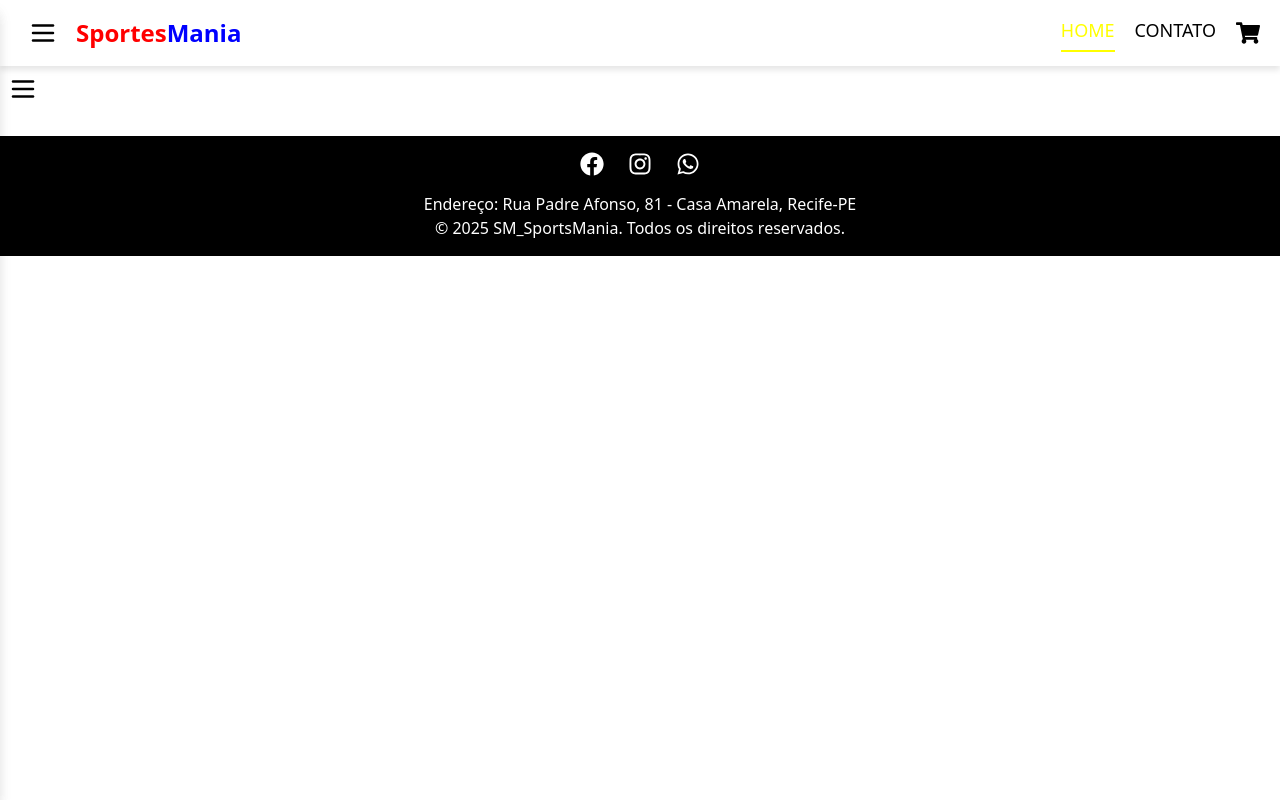
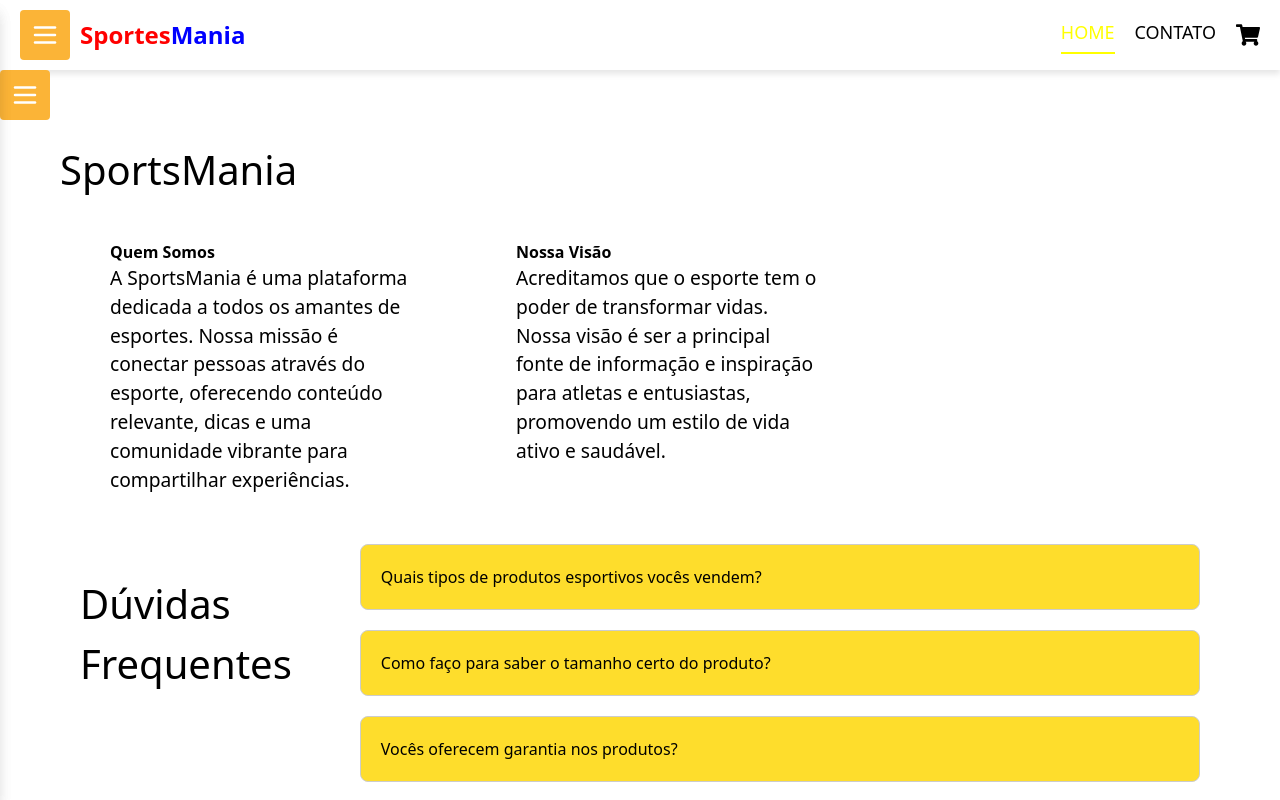
Before and after one commit to GabrielP02/SportsMania, a React (Vite) app: page /aboutus in a window 1280 px wide. Shown: the top 800 px of the page. Built offline with nearby package versions, Linux system fonts and the light colour scheme.

Commit message:
Contato e sobrenos atualizações

```diff
--- /dev/null
+++ b/src/Styles/AboutUs.css
@@ -0,0 +1,80 @@
+.sobre-nos-container {
+    padding: 20px;
+    max-width: 1200px; /* Largura máxima do contêiner */
+    margin: auto; /* Centraliza o contêiner na página */
+    align-items: center;
+    align-content: center;
+    justify-content: center;
+}
+
+.titulo {
+    text-align: left; /* Alinha o título à esquerda */
+    font-size: 2.5em; /* Tamanho da fonte do título */
+    margin-bottom: 20px; /* Espaçamento abaixo do título */
+}
+
+.blocos-container {
+    display: flex; /* Usando flexbox para alinhar os blocos lado a lado */
+    justify-content: space-between; /* Espaço entre os blocos */
+    width: 70%; /* Definindo a largura total dos blocos como 70% */
+}
+
+.bloco {
+    flex: 1; /* Cada bloco ocupa a mesma largura */
+    margin: 0 30px; /* Aumentando a margem lateral entre os blocos */
+    padding: 20px; /* Espaçamento interno dos blocos */
+    border-radius: 8px; /* Bordas arredondadas */
+
+}
+
+.bloco h2 {
+    margin-top: 0; /* Remove a margem superior do título do bloco */
+}
+
+.bloco p {
+    font-size: 1.2em; /* Aumentando o tamanho da fonte do texto dos blocos */
+}
+.DuvidasContainer{
+    display: flex;
+    justify-content: space-between;
+    padding: 20px;
+}
+.duvidas-titulo {
+    justify-content: center;
+    align-items: center;
+    text-align: left; /* Alinha o título à esquerda */
+    font-size: 2.5em; /* Tamanho da fonte do título de dúvidas frequentes */
+    margin: 40px 0 20px; /* Espaçamento acima e abaixo do título */
+}
+
+.duvidas-container {
+    display: flex; /* Usando flexbox para alinhar os blocos lado a lado */
+    justify-content: space-between; /* Espaço entre os blocos */
+    width: 70%; /* Definindo a largura total dos blocos como 70% */
+}
+
+.duvida-bloco {
+    flex: 1; /* Cada bloco ocupa a mesma largura */
+    margin: 10px 0; /* Margem lateral entre os blocos */
+    padding: 20px; /* Espaçamento interno dos blocos */
+    border: 1px solid #ccc; /* Borda ao redor dos blocos */
+    border-radius: 8px; /* Bordas arredondadas */
+    cursor: pointer; /* Muda o cursor para indicar que é clicável */
+    background-color: #FEDD2C; /* Cor de fundo dos blocos */
+    transition: background-color 0.3s; /* Transição suave para a cor de fundo */
+}
+.duvidas-blocos {
+    display: flex; /* Usando flexbox para alinhar os blocos de perguntas */
+    flex-direction: column; /* Alinha os blocos em coluna */
+    width: 100%; /* Faz com que os blocos ocupem toda a largura disponível */
+    justify-content: space-between;
+}
+
+.duvida-bloco:hover {
+    background-color: #e0e0e0; /* Cor de fundo ao passar o mouse */
+}
+
+.resposta {
+    margin-top: 10px; /* Espaçamento acima da resposta */
+    font-size: 1em; /* Tamanho da fonte da resposta */
+}
--- /dev/null
+++ b/src/pages/AboutUs.jsx
@@ -0,0 +1,53 @@
+import React, { useState } from 'react';
+import '../Styles/AboutUs.css'; // Importando o CSS para estilização
+
+const AboutUs = () => {
+    const [activeIndex, setActiveIndex] = useState(null); // Estado para controlar qual bloco está ativo
+
+    const toggleBlock = (index) => {
+        setActiveIndex(activeIndex === index ? null : index); // Alterna a exibição do bloco
+    };
+
+    return (
+        <div className="sobre-nos-container">
+            <h1 className="titulo">SportsMania</h1>
+            <div className="blocos-container">
+                <div className="bloco">
+                    <h2><b>Quem Somos</b></h2>
+                    <p>
+                        A SportsMania é uma plataforma dedicada a todos os amantes de esportes.
+                        Nossa missão é conectar pessoas através do esporte, oferecendo conteúdo
+                        relevante, dicas e uma comunidade vibrante para compartilhar experiências.
+                    </p>
+                </div>
+                <div className="bloco">
+                    <h2><b>Nossa Visão</b></h2>
+                    <p>
+                        Acreditamos que o esporte tem o poder de transformar vidas.
+                        Nossa visão é ser a principal fonte de informação e inspiração
+                        para atletas e entusiastas, promovendo um estilo de vida ativo e saudável.
+                    </p>
+                </div>
+            </div>
+
+            <div className="DuvidasContainer">
+                <h1 className="duvidas-titulo">Dúvidas Frequentes</h1>
+                <div className="duvidas-blocos">
+                    {['Quais tipos de produtos esportivos vocês vendem?', 'Como faço para saber o tamanho certo do produto?',
+                     'Vocês oferecem garantia nos produtos?', 'Pergunta 4'].map((pergunta, index) => (
+                        <div key={index} className="duvida-bloco" onClick={() => toggleBlock(index)}>
+                            <h2>{pergunta}</h2>
+                            {activeIndex === index && (
+                                <p className="resposta">
+                                    Esta é a resposta para {pergunta}. Aqui você pode adicionar mais informações relevantes.
+                                </p>
+                            )}
+                        </div>
+                    ))}
+                </div>
+            </div>
+        </div>
+    );
+};
+
+export default AboutUs;
--- /dev/null
+++ b/src/pages/Contact.css
@@ -0,0 +1,44 @@
+.container {
+    display: flex;
+    flex-direction: column;
+    align-items: center;
+    justify-content: center;
+    height: 100vh; /* Altura total da tela */
+    padding: 20px;
+    box-sizing: border-box;
+  }
+
+  form {
+    display: flex;
+    flex-direction: column;
+    width: 500px; /* Largura do formulário */
+  }
+
+  .form-group {
+    margin-bottom: 15px;
+  }
+
+  label {
+    margin-bottom: 5px;
+  }
+
+  input, textarea {
+    padding: 10px;
+    border: 1px solid #4a4a4a;
+    border-radius: 4px;
+    width: 100%; /* Largura total do campo */
+    background-color: #7777775c;
+  }
+
+  button {
+    padding: 10px;
+    background-color: #FBB437;
+    color: white;
+    border: none;
+    border-radius: 4px;
+    cursor: pointer;
+  }
+
+  button:hover {
+    background-color: #674203;
+  }
--- /dev/null
+++ b/src/pages/Contact.jsx
@@ -0,0 +1,67 @@
+import React, { useState } from "react";
+import './Contact.css';
+import { APP_ROUTES } from "../utils/constants";
+
+
+const Contact = () => {
+  const [email, setEmail] = useState('');
+  const [nome, setNome] = useState('');
+  const[telefone, setTelefone] = useState('');
+  const [mensagem, setMensagem] = useState('');
+
+
+  const handleSubmit = (e) => {
+    e.preventDefault();
+    console.log({ nome, email, telefone, mensagem });
+  };
+
+  return (
+    <div className="container">
+      <h2>Contato</h2>
+      <form onSubmit={handleSubmit}>
+        <div className="form-group">
+          <label htmlFor="nome">Nome:</label>
+          <input
+            type="text"
+            id="nome"
+            value={nome}
+            onChange={(e) => setNome(e.target.value)}
+            required
+          />
+        </div>
+        <div className="form-group">
+          <label htmlFor="email">Email:</label>
+          <input
+            type="email"
+            id="email"
+            value={email}
+            onChange={(e) => setEmail(e.target.value)}
+            required
+          />
+        </div>
+        <div className="form-group">
+          <label htmlFor="telefone">Telefone:</label>
+          <input
+            type="tel"
+            id="telefone"
+            value={telefone}
+            onChange={(e) => setTelefone(e.target.value)}
+            required
+          />
+        </div>
+        <div className="form-group">
+          <label htmlFor="mensagem">Mensagem:</label>
+          <textarea
+            id="mensagem"
+            value={mensagem}
+            onChange={(e) => setMensagem(e.target.value)}
+            required
+          />
+        </div>
+        <button type="submit">Enviar</button>
+      </form>
+    </div>
+  );
+};
+
+export default Contact;
--- a/src/routes.jsx
+++ b/src/routes.jsx
@@ -8,9 +8,10 @@ import HomePage from './pages/HomePage';
 import Cart from './pages/cart/Cart';
 import { APP_ROUTES } from './utils/constants';
 import Product from './pages/Product';
-import About_us from './pages/SobreNos';
+import AboutUs from './pages/AboutUs';
 import Perfil from "./pages/Perfil";
 import MyOrders from './pages/MyOrders';
+import Contact from './pages/Contact';
 
 const AppRoutes = () => {
   return (
@@ -23,9 +24,10 @@ const AppRoutes = () => {
       <Route path={APP_ROUTES.HOME_PAGE} element={<HomePage />} />
       <Route path={APP_ROUTES.CART_PAGE} element={<Cart />} />
       <Route path={APP_ROUTES.PRODUCT} element={<Product />} />
-      <Route path={APP_ROUTES.ABOUT_US} element={<About_us />} />
+      <Route path={APP_ROUTES.ABOUT_US} element={<AboutUs />} />
       <Route path={APP_ROUTES.PERFIL} element={<Perfil />} />
       <Route path={APP_ROUTES.MY_ORDERS} element={<MyOrders />} />
+      <Route path={APP_ROUTES.CONTACT} element={<Contact />} />
     </Routes>
   );
 };
--- a/src/utils/constants.jsx
+++ b/src/utils/constants.jsx
@@ -6,7 +6,8 @@ export const APP_ROUTES = {
   CART_PAGE: '/cart',
   ADRESS: '/adress',
   PRODUCT: '/product',
-  ABOUT_US: '/about_us',
+  ABOUT_US: '/aboutus',
   PERFIL: '/perfil',
   MY_ORDERS: '/pedidos',
+  CONTACT: '/contact'
 };
```
